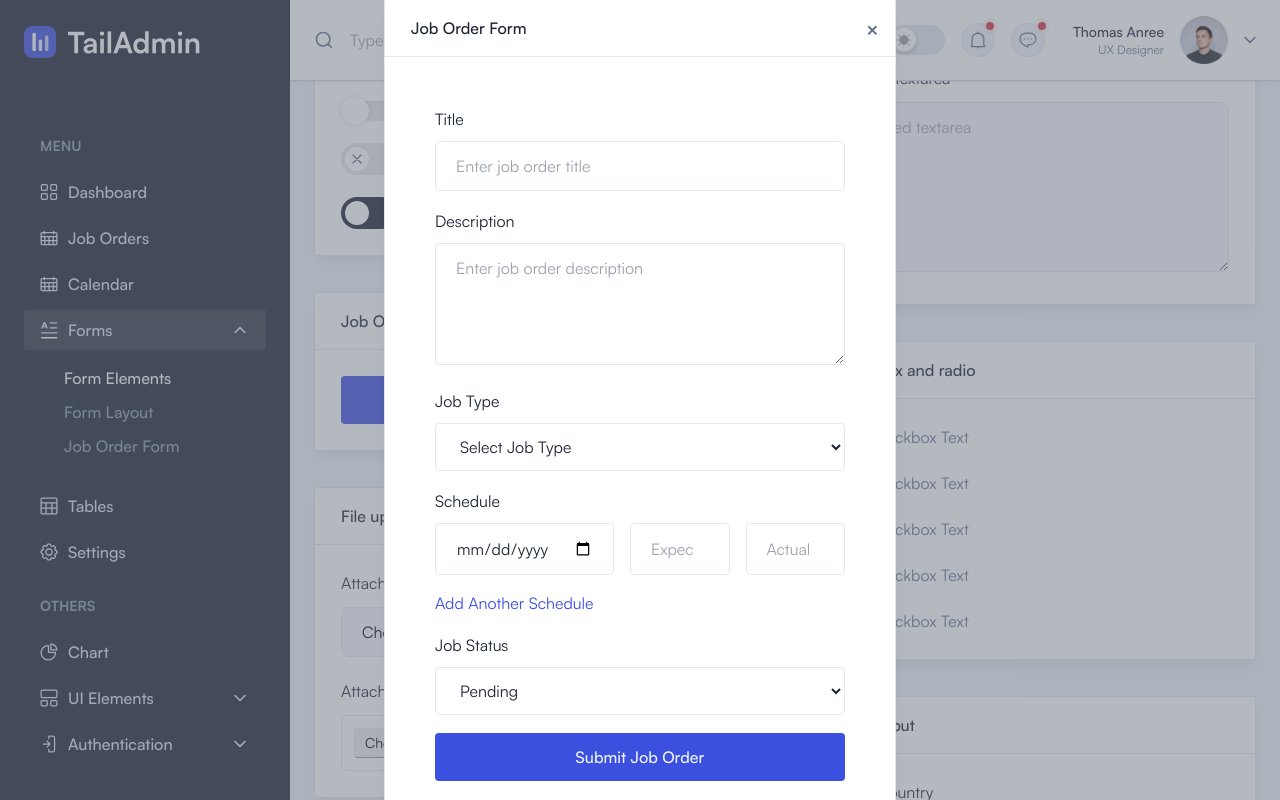
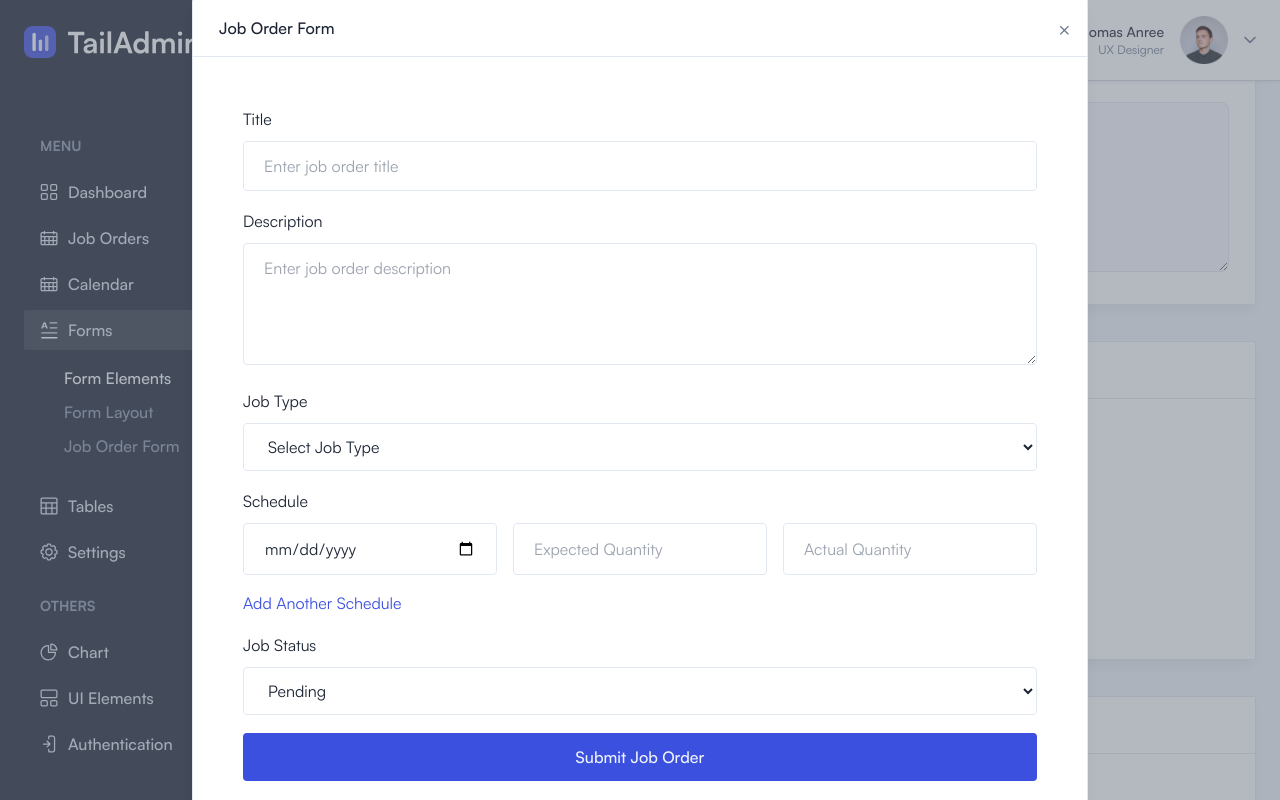
Before and after one commit to EricLacsamana/taskurist-admin, a React (Vite) app: page /forms/form-elements in a window 1280 px wide. Both pictures are taken after a click on the button "Open Modal". Built offline with nearby package versions, Linux system fonts and the light colour scheme.

Commit message:
job order modal

```diff
--- a/src/components/Modals/JobOrderModal.jsx
+++ b/src/components/Modals/JobOrderModal.jsx
@@ -1,28 +1,54 @@
-import React from "react";
+import React, { useEffect } from "react";
 import JobOrderForm from "../../pages/Form/JobOrderForm";
 
-export const JobOrderModal = ({ closeModal, isOpen }) => {
+export const JobOrderModal = ({ onClose, isOpen }) => {
   // Early return if the modal is not open
   if (!isOpen) return null;
+
+  // Close the modal when the Escape key is pressed
+  useEffect(() => {
+    const handleEscKey = (e) => {
+      if (e.key === "Escape") {
+        onClose();
+      }
+    };
+
+    // Attach the event listener for the Escape key
+    document.addEventListener("keydown", handleEscKey);
+
+    // Cleanup the event listener on component unmount
+    return () => {
+      document.removeEventListener("keydown", handleEscKey);
+    };
+  }, [onClose]);
 
   return (
     <div
       className="modal-container fixed inset-0 flex justify-center items-center z-9999 bg-gray-500 bg-opacity-50"
       onClick={(e) => {
-        if (e.target.className === "modal-container") closeModal();
+        if (e.target.className === "modal-container") onClose();
       }}
+      aria-hidden={!isOpen}
     >
-      <div className="modal rounded-sm border border-stroke bg-white shadow-default dark:border-strokedark dark:bg-boxdark overflow-auto max-w-lg w-full relative">
+      <div
+        className="modal rounded-sm border border-stroke bg-white shadow-default dark:border-strokedark dark:bg-boxdark overflow-auto max-w-4xl w-full relative"
+        role="dialog"
+        aria-labelledby="modalTitle"
+        aria-describedby="modalDescription"
+      >
         {/* Close button with absolute positioning */}
-        <strong
+        <button
           className="text-xl align-center cursor-pointer absolute top-4 right-4 dark:text-white"
-          onClick={closeModal}
+          onClick={onClose}
+          aria-label="Close Modal"
         >
           &times;
-        </strong>
+        </button>
 
         <div className="border-b border-stroke py-4 px-6.5 dark:border-strokedark">
-          <h3 className="font-medium text-black dark:text-white">Job Order Form</h3>
+          <h3 className="font-medium text-black dark:text-white" id="modalTitle">
+            Job Order Form
+          </h3>
         </div>
 
         {/* Modal content section with scrollable area */}
```
